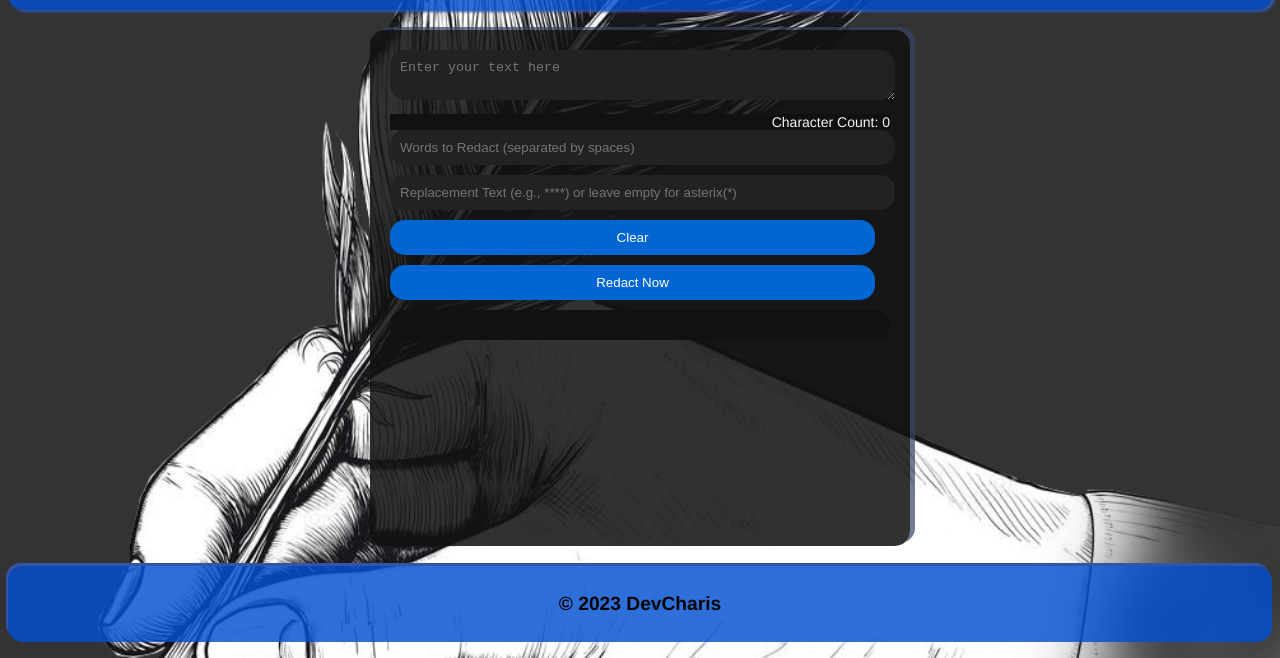
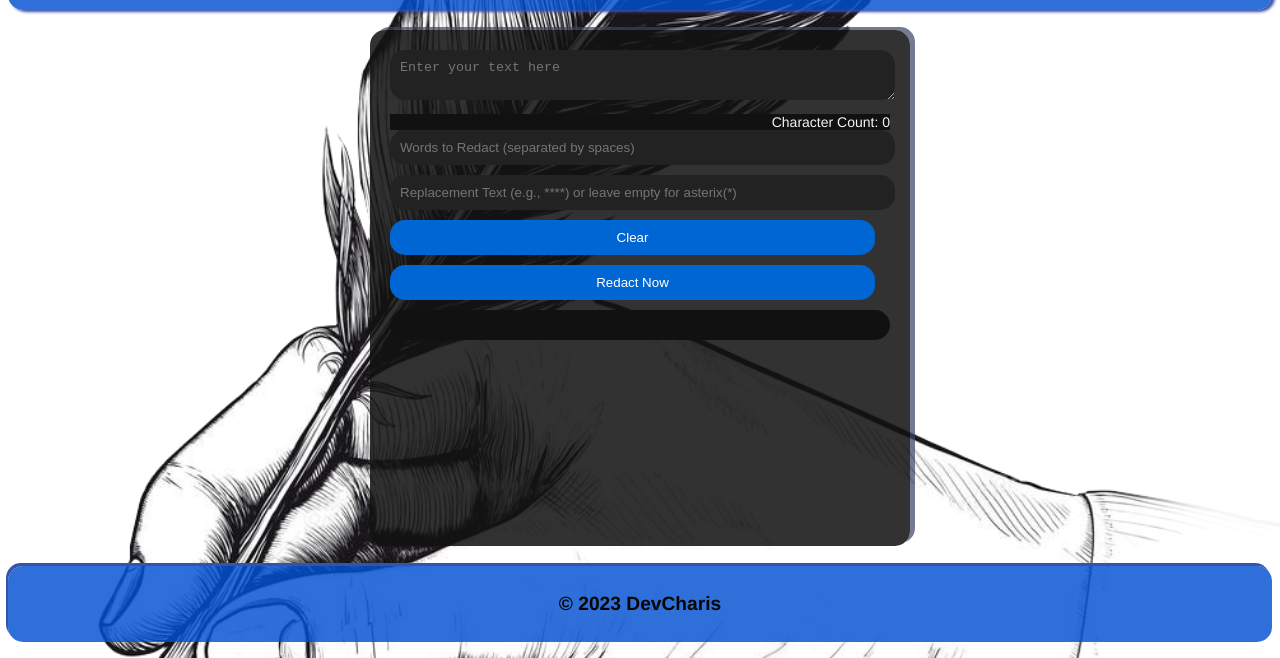
Before and after one commit to DevCharis/Redaction-app, a plain HTML site: page index.html in a window 1280 px wide. Shown: the part 142-800 px from the top of the page. Drawn offline with Linux system fonts and the light colour scheme.

Commit message:
Changes to be committed: 	modified:   assets/css/styles.css

```diff
--- a/assets/css/styles.css
+++ b/assets/css/styles.css
@@ -1,5 +1,5 @@
 body {
-  background: url('/assets/images/bg.png')center/cover no-repeat rgba(0, 0, 0, 0.8);
+  background: url('/assets/images/bg.png')center/cover no-repeat;
   color: #fff;
   display: flex;
   flex-direction: column;
```
